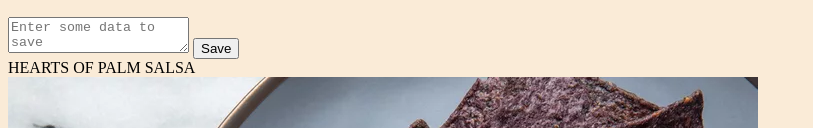
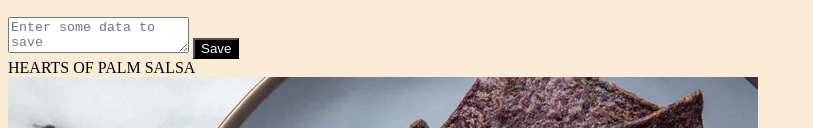
Before and after one commit to MERCYGATUNE/MERCY-ARIRI-PHASE1-PROJECT, a plain HTML site: page index.html in a window 1280 px wide. Shown: the part 213-341 px from the top of the page, without its empty margins (0-813 px from the left). Drawn offline with Linux system fonts and the light colour scheme; no server answers.

Commit message:
compeleted

```diff
--- a/index.css
+++ b/index.css
@@ -30,3 +30,7 @@ html{
   border-radius: 5px;
   background-color: #f9f9f9;
 }
+#save-button{
+    color:white;
+    background-color: black;
+}
```
